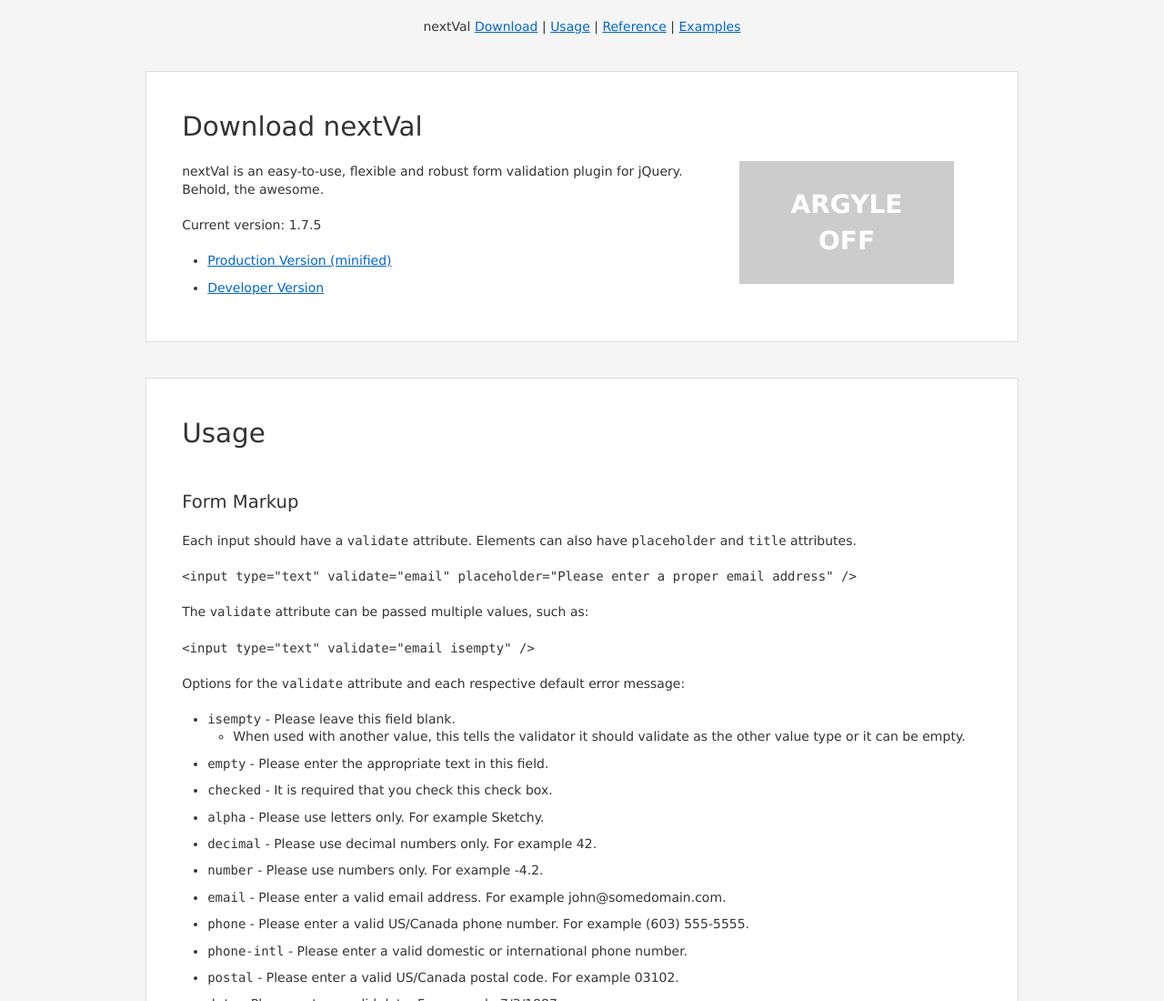
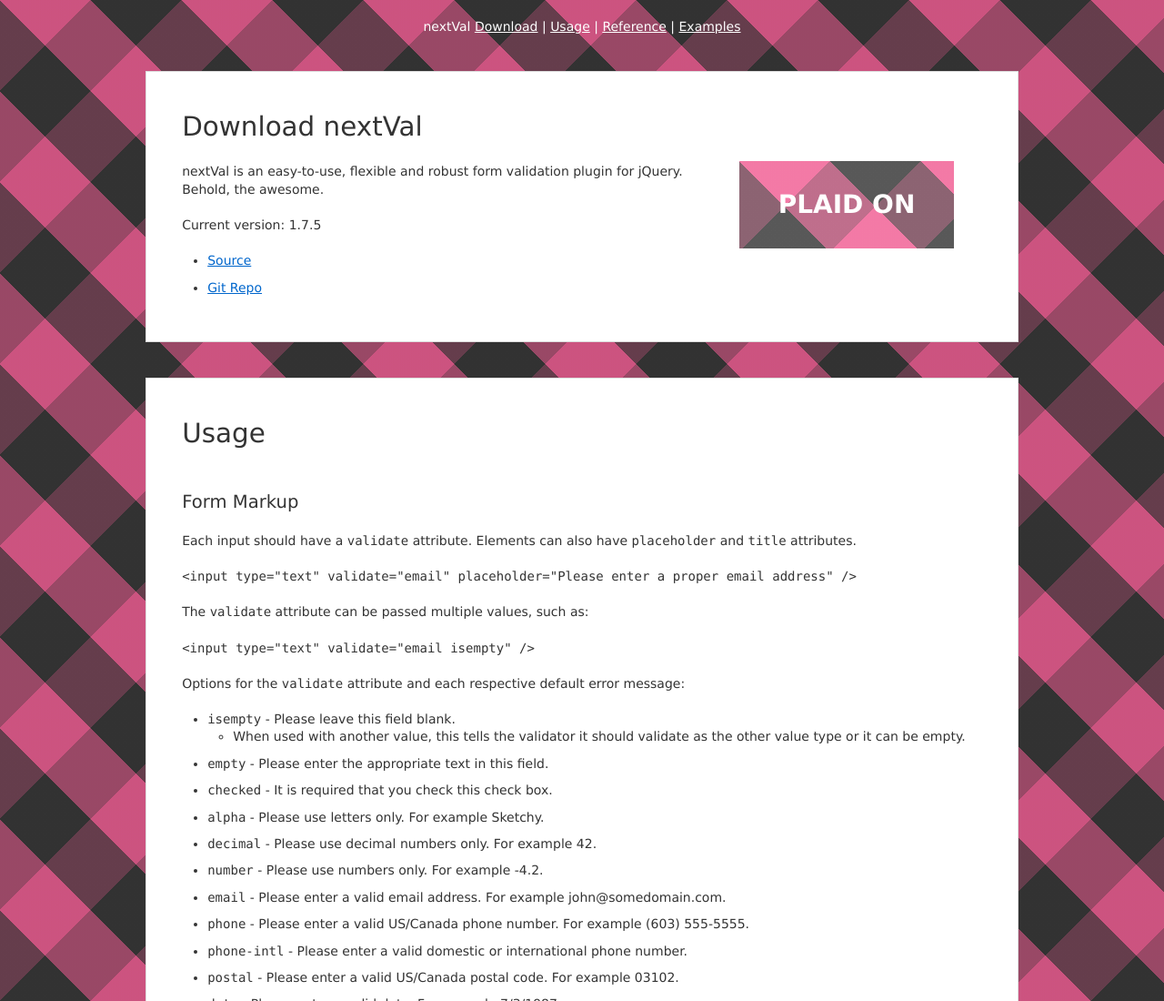
Before and after one commit to jukebox42/nextVal, a plain HTML site: page index.html in a window 1280 px wide. Shown: the top 1100 px of the page at 91% size. Drawn offline with nearby package versions, Linux system fonts and the light colour scheme.

Commit message:
Update index.html

```diff
--- a/index.html
+++ b/index.html
@@ -2,7 +2,7 @@
 <html>
 <head>
 <meta charset="utf-8">
-<title>nextVal | </title>
+<title>nextVal</title>
 <style type="text/css">
 html, body, div, h1, h2, h3, h4, code, pre, p, a, strong, dl, dd, dt, ul, li, section { margin: 0; padding: 0; border: 0; font-size: 100%; font: inherit; vertical-align: baseline }
 body { line-height: 1; font:14px/1.4 "Lucida Grande",Tahoma,Arial,sans-serif; color:#333; width: 75%; margin: 0 auto; background: #f5f5f5 }
@@ -27,12 +27,12 @@
 
 form[name=contact3] .validation-message { color: red; margin-left: 1em; }
 
-#argyle { display:block; width:180px; color: #fff; text-decoration: none; font-weight: bold; font-size: 2em; text-align: center; padding: 1em; position: absolute; top: 3.5em; right: 2.5em; background-color:#ccc; }
-#argyle:after { content: ' OFF'; }
-#argyle.awesome:after { content: ' ON'; }
+#plaid { display:block; width:180px; color: #fff; text-decoration: none; font-weight: bold; font-size: 2em; text-align: center; padding: 1em; position: absolute; top: 3.5em; right: 2.5em; background-color:#ccc; }
+#plaid:after { content: ' OFF'; }
+#plaid.awesome:after { content: ' ON'; }
 .awesome header, .awesome header a, .awesome .who, .awesome .who a { color: #fff; }
 
-.awesome,#argyle:hover{background-color: #333;background-image:
+.awesome,#plaid:hover{background-color: #333;background-image:
     -moz-linear-gradient(45deg,
     rgba(255, 94, 153, 0.5) 0%, rgba(255, 94, 153, 0.5) 25%,
     rgba(50, 50, 50, 0.5) 25%, rgba(50, 50, 50, 0.5) 50%,
@@ -58,7 +58,7 @@
 
 </style>
 <script src="http://ajax.googleapis.com/ajax/libs/jquery/1.7.0/jquery.min.js" type="text/javascript"></script>
-<script src="nextVal.js" type="text/javascript"></script>
+<script src="jquery.nextval.js" type="text/javascript"></script>
 <script type="text/javascript">
 $(function() {
    $('form[name=contact]').nextVal({
@@ -76,7 +76,7 @@
    $('form[name=contact4]').nextVal({
       useTitles:true,
       useSummary:true,
-    useInline:false,
+	  useInline:false,
    });
    $('form[name=contact5]').nextVal({
       customRules:[
@@ -94,7 +94,7 @@
 
 </head>
 
-<body>
+<body class="awesome">
 
 <header>
 <p>nextVal <a href="#download">Download</a> | <a href="#usage">Usage</a> | <a href="#reference">Reference</a> | <a href="#examples">Examples</a></p>
@@ -105,11 +105,11 @@
 <p>nextVal is an easy-to-use, flexible and robust form validation plugin for jQuery.<br />Behold, the awesome.</p>
 <p>Current version: 1.7.5</p>
 <ul>
-	<li><a href="">Production Version (minified)</a></li>
-	<li><a href="">Developer Version</a></li>
+	<li><a href="https://github.com/jukebox42/nextVal/zipball/master">Source</a></li>
+	<li><a href="https://github.com/jukebox42/nextVal">Git Repo</a></li>
 </ul>
 
-<a href="#" id="argyle">ARGYLE</a>
+<a href="#" class="awesome" id="plaid">PLAID</a>
 </section>
 
 <section id="usage">
@@ -284,7 +284,7 @@
 	<dt id="onblur">onBlur</dt>
 	<dd>Defaults to <code>false</code>.</dd>
 	<dd>When set to <code>true</code>, form will validate a field upon an <code>onblur</code> event (the field losing focus). Use this in conjunction with <code><a href="#useinline"></a></code> to trigger inline validation messages as a user fills out your form.</dd>
-
+</dl>
 <h3>Form Interactions</h3>
 <dl>
 	<dt id="placehodler">placeholder</dt>
@@ -372,7 +372,7 @@
 <p class="who">Written by <a href="https://github.com/jukebox42">John Norton</a> &bull; Documented by <a href="http://laraswanson.com">Lara Swanson</a><br />&copy; 2011</p>
 
 <script type="text/javascript">
-$('#argyle').click(function(){
+$('#plaid').click(function(){
 	$(this).toggleClass('awesome');
 	$('body').toggleClass('awesome');
 	return false;
```
